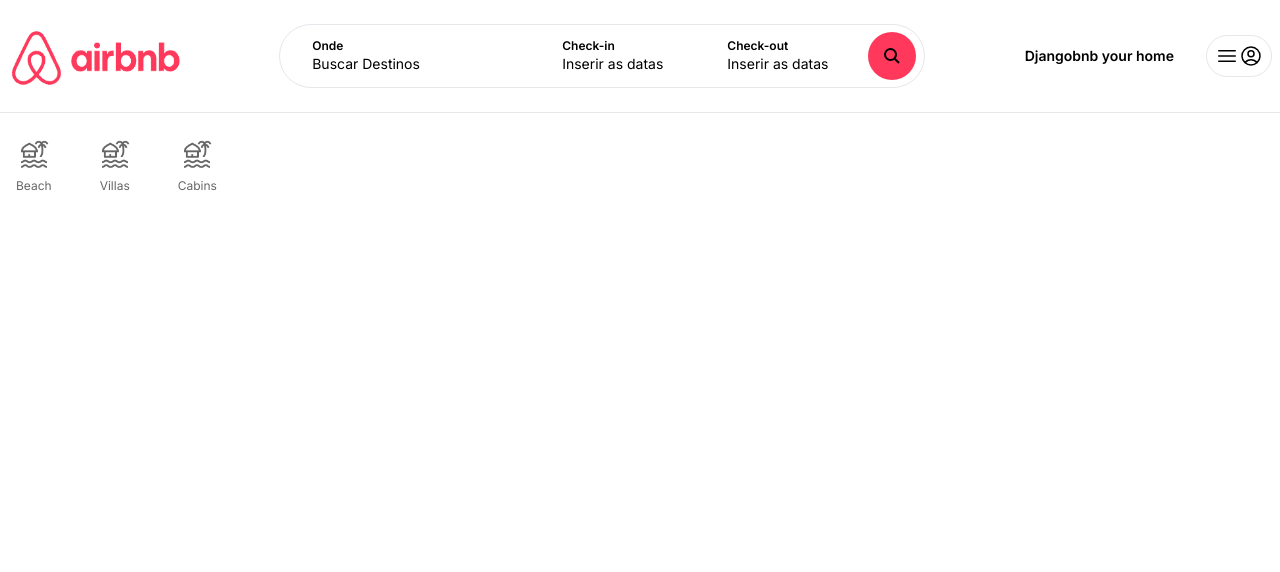
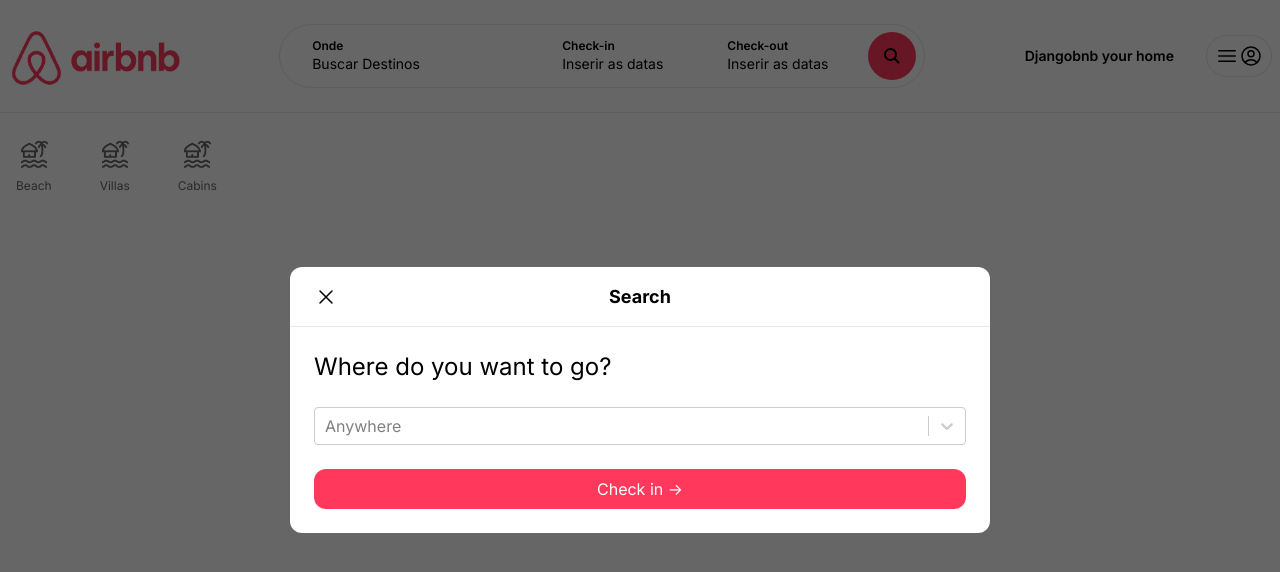
Before and after one commit to PedroGuilhermeSilv/clone-airbnb, a Next.js app in the folder frontend/nextbnb/: page / in a window 1280 px wide. Both pictures are taken after a click on the element 602 px from the left and 56 px from the top of the page. Shown: the top 572 px of the page. Built offline with nearby package versions, Linux system fonts and the light colour scheme; no server answers; what world-countries would draw is missing.

Commit message:
feat: partial search modal

```diff
--- /dev/null
+++ b/frontend/nextbnb/app/components/hooks/useSearchModels.ts
@@ -0,0 +1,40 @@
+"use client";
+import { create } from "zustand";
+
+export type SearchQuery = {
+  country: string;
+  checkIn: Date | null;
+  checkOut: Date | null;
+  guests: number;
+  bathrooms: number;
+  bedrooms: number;
+  category: string;
+};
+
+interface SearchModalStore {
+  isOpen: boolean;
+  step: string;
+  open: (step: string) => void;
+  close: () => void;
+  query: SearchQuery;
+  setQuery: (query: SearchQuery) => void;
+}
+
+const useSearchLoginModal = create<SearchModalStore>((set) => ({
+  isOpen: false,
+  step: "location",
+  open: (step) => set({ isOpen: true, step: step }),
+  close: () => set({ isOpen: false }),
+  query: {
+    country: "",
+    checkIn: null,
+    checkOut: null,
+    guests: 1,
+    bathrooms: 0,
+    bedrooms: 0,
+    category: "",
+  },
+  setQuery: (query) => set({ query: query }),
+}));
+
+export default useSearchLoginModal;
--- /dev/null
+++ b/frontend/nextbnb/app/components/modals/SearchModal.tsx
@@ -0,0 +1,115 @@
+"use client";
+import useSearchLoginModal from "../hooks/useSearchModels";
+import Modal from "./Modal";
+import SelectCountry, { SelectCountryValue } from "../forms/SelectCountry";
+import { useState } from "react";
+import CustomButton from "../forms/CustomButton";
+import { Range } from "react-date-range";
+import DatePicker from "../forms/Calendar";
+
+const initialDateRange: Range = {
+  startDate: new Date(),
+  endDate: new Date(),
+  key: "selection",
+};
+
+const SearchModal = () => {
+  let content = <></>;
+  const searchModal = useSearchLoginModal();
+  const [country, setCountry] = useState<SelectCountryValue>();
+  const [dateRange, setDateRange] = useState<Range>(initialDateRange);
+
+  const _setDateRange = (section: Range) => {
+    if (searchModal.step === "checkin") {
+      searchModal.open("checkout");
+    } else if (searchModal.step === "checkout") {
+      searchModal.open("details");
+    }
+
+    setDateRange(section);
+  };
+
+  const contentLocation = (
+    <>
+      <h2 className="mb-6 text-2xl"> Where do you want to go?</h2>
+      <SelectCountry
+        value={country}
+        onChange={(value) => setCountry(value as SelectCountryValue)}
+      />
+      <CustomButton
+        label="Check in ->"
+        className="mt-6"
+        onClick={() => searchModal.open("checkin")}
+      />
+    </>
+  );
+
+  const contentCheckin = (
+    <>
+      <h2 className="mb-6 text-2xl"> When do you want to check in?</h2>
+
+      <DatePicker
+        value={dateRange}
+        onChange={(value) => _setDateRange(value.selection)}
+      />
+
+      <div className="flex flex-row gap-4">
+        <CustomButton
+          label="Check out ->"
+          className="mt-6"
+          onClick={() => searchModal.open("checkout")}
+        />
+
+        <CustomButton
+          label="<- Location"
+          className="mt-6"
+          onClick={() => searchModal.open("location")}
+        />
+      </div>
+    </>
+  );
+
+  const contentCheckout = (
+    <>
+      <h2 className="mb-6 text-2xl"> When do you want to check out?</h2>
+
+      <DatePicker
+        value={dateRange}
+        onChange={(value) => _setDateRange(value.selection)}
+      />
+
+      <div className="flex flex-row gap-4">
+        <CustomButton
+          label="Details ->"
+          className="mt-6"
+          onClick={() => searchModal.open("details")}
+        />
+
+        <CustomButton
+          label="<- Check in"
+          className="mt-6"
+          onClick={() => searchModal.open("checkin")}
+        />
+      </div>
+    </>
+  );
+
+  if (searchModal.step === "location") {
+    content = contentLocation;
+  } else if (searchModal.step === "checkin") {
+    content = contentCheckin;
+  } else if (searchModal.step === "checkout") {
+    content = contentCheckout;
+  }
+
+  return (
+    <Modal
+      label="Search"
+      close={searchModal.close}
+      isOpen={searchModal.isOpen}
+      content={content}
+    />
+  );
+};
+
+export default SearchModal;
--- a/frontend/nextbnb/app/components/navbar/SearchFilters.tsx
+++ b/frontend/nextbnb/app/components/navbar/SearchFilters.tsx
@@ -1,6 +1,13 @@
+"use client";
+import useSearchLoginModal from "../hooks/useSearchModels";
+
 const SearchFilters = () => {
+  const searchModal = useSearchLoginModal();
   return (
-    <div className="h-[48px] lg:h-[64px] flex flex-row items-center justify-between border rounded-full">
+    <div
+      onClick={() => searchModal.open("location")}
+      className="h-[48px] lg:h-[64px] flex flex-row items-center justify-between border rounded-full"
+    >
       <div className="hidden lg:block ">
         <div className=" flex flex-row items-center justify-between">
           <div className=" cursor-pointer w-[250px] h-[48px] lg:h-[64px] px-8 flex flex-col justify-center rounded-full  hover:bg-gray-100">
--- a/frontend/nextbnb/app/layout.tsx
+++ b/frontend/nextbnb/app/layout.tsx
@@ -5,6 +5,7 @@
 import LoginModal from "./components/modals/LoginModal";
 import SingupModal from "./components/modals/SingupModal";
 import AddPropertyModal from "./components/modals/AddPropertyModal";
+import SearchModal from "./components/modals/SearchModal";
 
 const inter = Inter({ subsets: ["latin"] });
 
@@ -24,10 +25,10 @@
       <body className={inter.className}>
         <NavBar />
         <div className="pt-32">{children}</div>
-      <LoginModal />
-      <SingupModal />
-      <AddPropertyModal />
-
+        <LoginModal />
+        <SingupModal />
+        <AddPropertyModal />
+        <SearchModal />
       </body>
     </html>
   );
```
